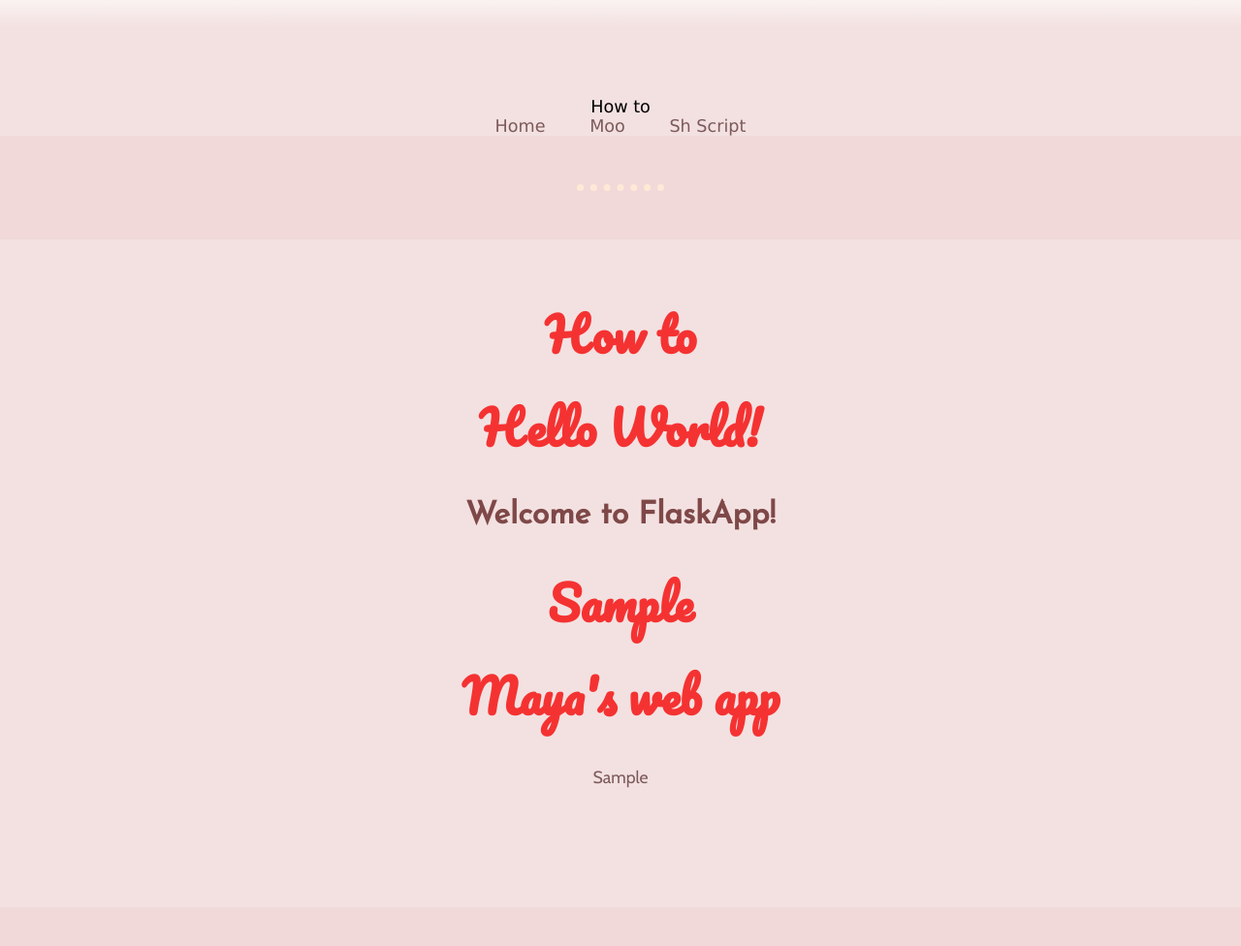
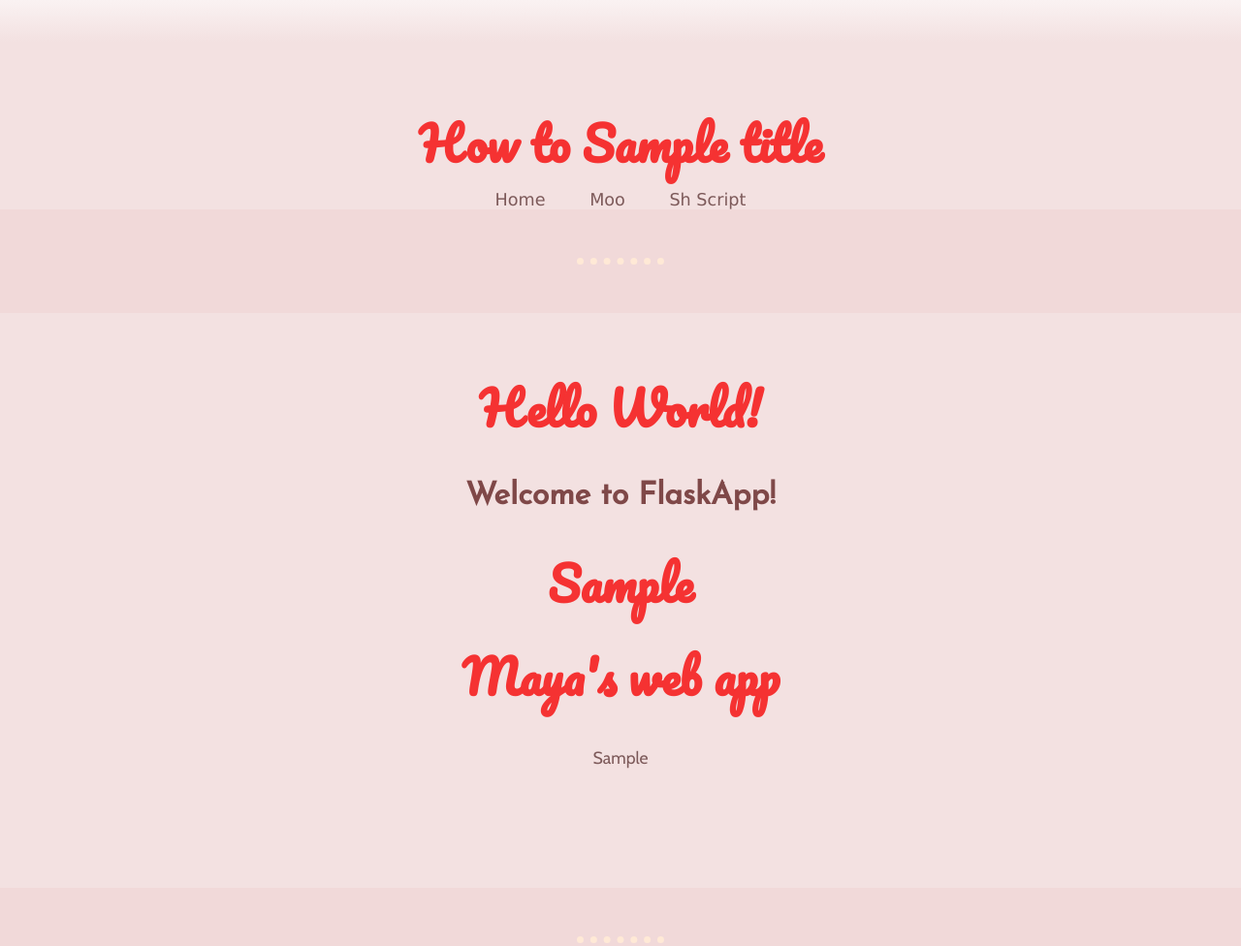
Before and after one commit to MayaKroft/CD, a Flask app: template templates/instructions.html in a window 1280 px wide. Shown: the top 976 px of the page at 97% size. Run offline with Flask 2, Linux system fonts and the light colour scheme; the template is opened without the code that fills it: most values are stand-ins (such as "Sample title", 1, 10 or a date in 2020).

Commit message:
sh update

```diff
--- a/main.py
+++ b/main.py
@@ -19,7 +19,7 @@ def cow():
     text= {'h1' : 'MOoooOo' , 'p' : 'MooOOoo'}
     return render_template('base.html', title = 'Moo', data = text )
 
-@app.route("/sh-script")
+@app.route("/sh")
 def sh():
-    text= {'instruction': 'Creare an .sh script','h2': 'creating the script', 'p': 'to create an sh script'}
-    return render_template('instructions.html', title = 'Moo', data = text )
+    text= {'h2': 'creating the script', 'p': 'to create an sh script'}
+    return render_template('instructions.html', title = 'sh', data = text )
--- a/templates/base.html
+++ b/templates/base.html
@@ -14,7 +14,7 @@
       {% endblock %}
       <nav>
         <a href="{{ url_for('index') }}">Home</a>
-        <a href="{{ url_for('index') }}">Moo</a>
+        <a href="{{ url_for('cow') }}">Moo</a>
         <a href="{{ url_for('sh') }}">Sh Script</a>
       </nav>
     </header>
@@ -22,7 +22,7 @@
     <div class="middle">
       {% block content %}
       <h1> {{ data.h1 }} </h1>
-      <p> {{ data.text }} </p>
+      <p> {{ data.p }} </p>
       {% endblock %}
     </div>
     <hr>
--- a/templates/instructions.html
+++ b/templates/instructions.html
@@ -1,8 +1,8 @@
 {% extends 'base.html' %}
-{% block title %} {{ data.instruction }} {% endblock %}
 
+{% block title %}How to: {{ title }}{% endblock %}
+{% block header %} <h1>How to {{ title }} </h1>{% endblock %}
 {% block content %}
-    <h1>{% block header %} How to {{ date.instruction }}{% endblock %}</h1>
     <h1>Hello World!</h1>
     <h2>Welcome to FlaskApp!</h2>
     <h1>{{data.h2}}</h1>
--- a/test_main.py
+++ b/test_main.py
@@ -25,3 +25,8 @@ def test_cow(client):
     response = client.get("/cow")
     assert response.status_code == 200
     assert b"<title>Moo</title>" in response.data
+
+def test_sh(client):
+    response = client.get("/sh")
+    assert response.status_code == 200
+    assert b"<title>How to: sh</title>" in response.data
```
